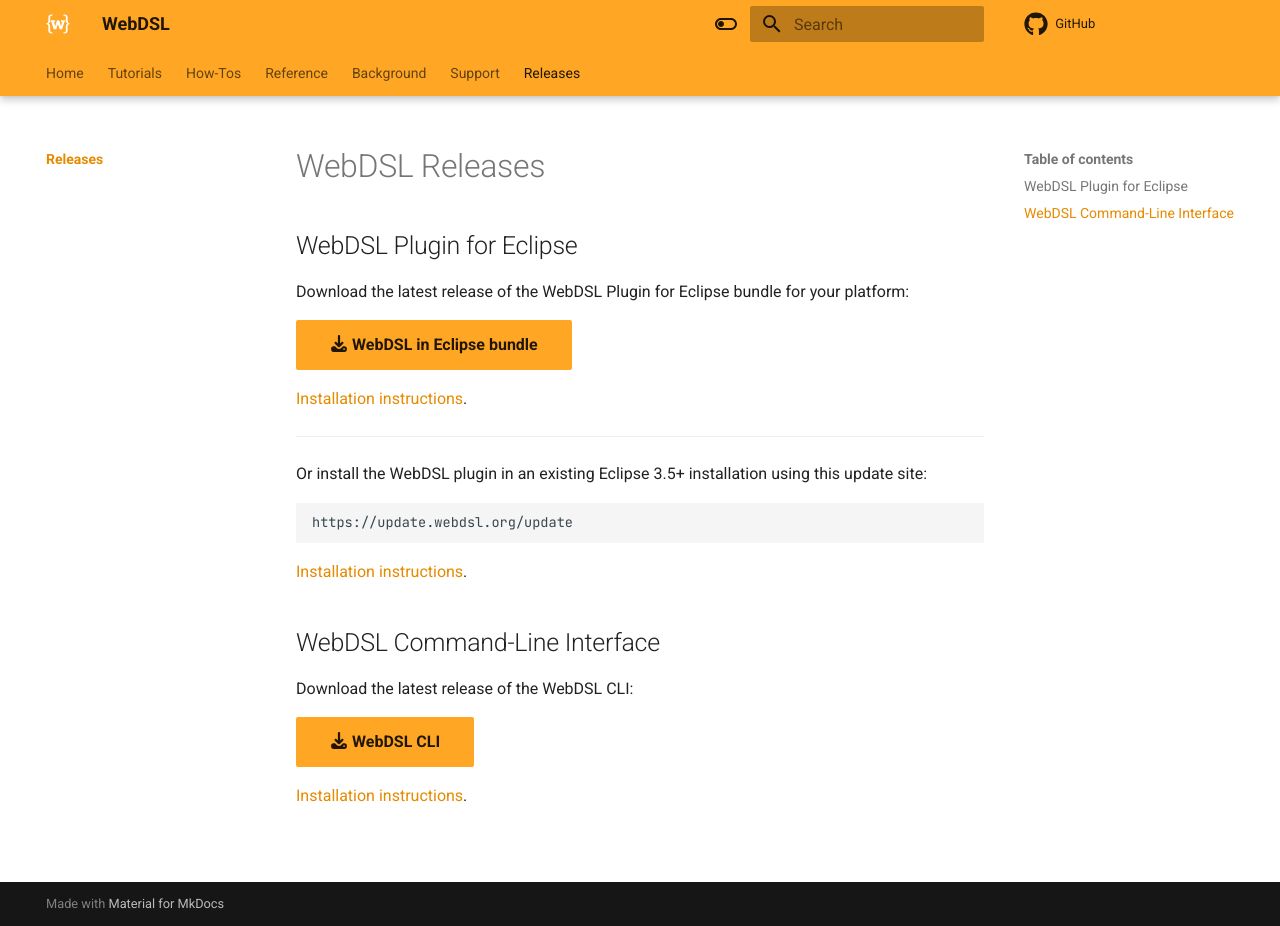
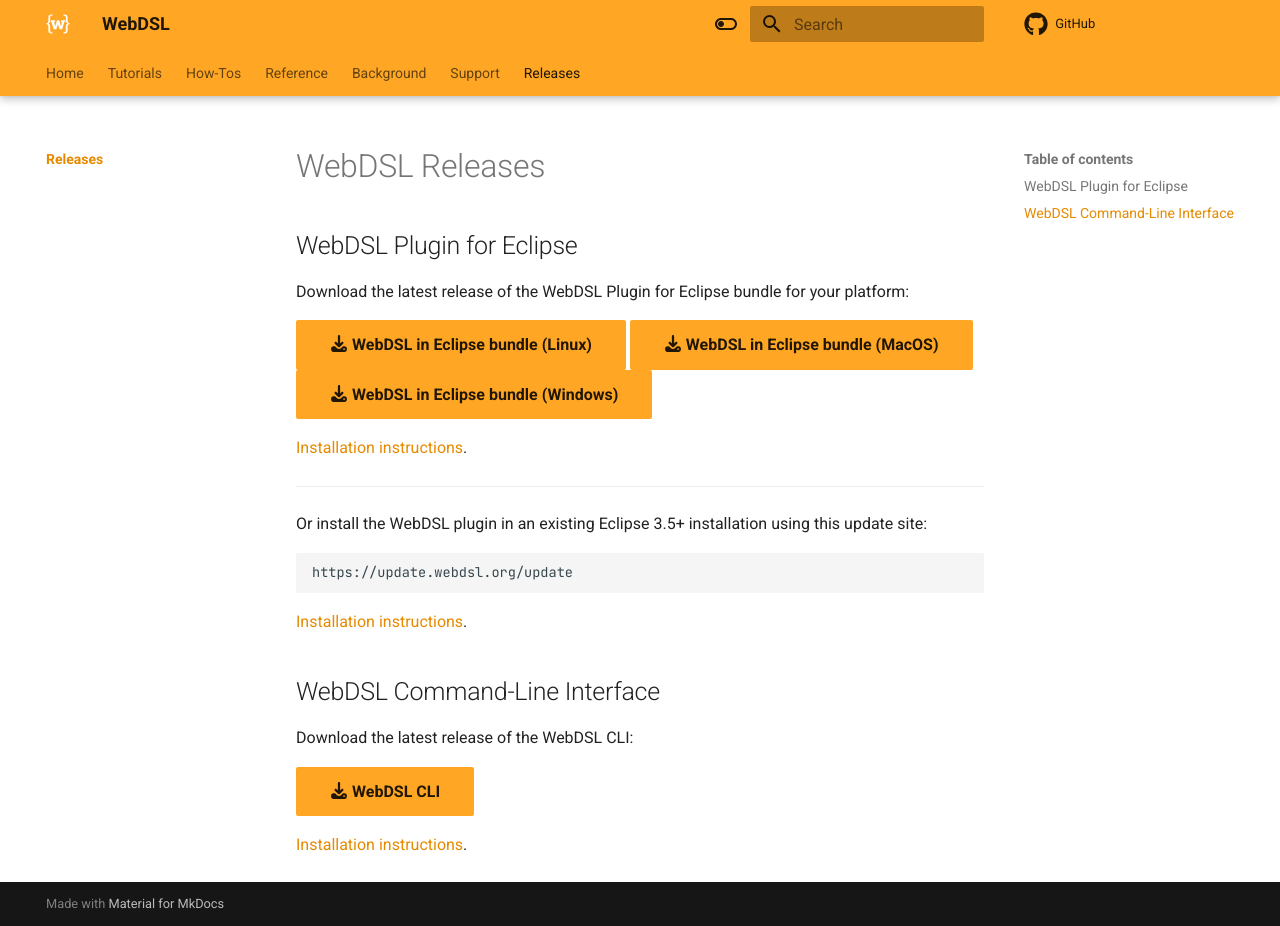
Before and after one commit to webdsl/webdsl-docs, an MkDocs documentation site: the page built from docs/releases/index.md, in a window 1280 px wide and 926 px high. Built offline with MkDocs 1.6.1 and Material for MkDocs 9.7.7, drawn with Linux system fonts in a browser that asks for light colours; comment, search, counter and statistics services are not loaded.

Commit message:
Update Eclipse links

```diff
--- a/docs/releases/index.md
+++ b/docs/releases/index.md
@@ -3,7 +3,9 @@
 ## WebDSL Plugin for Eclipse
 Download the latest release of the WebDSL Plugin for Eclipse bundle for your platform:
 
-[:fontawesome-solid-download: WebDSL in Eclipse bundle](https://buildfarm.metaborg.org/view/WebDSL/job/webdsl-eclipsegen/lastSuccessfulBuild/artifact/dist/eclipse/){ .md-button .md-button--primary }
+[:fontawesome-solid-download: WebDSL in Eclipse bundle (Linux)](https://update.webdsl.org/eclipse/eclipse-linux-x64.tar.gz){ .md-button .md-button--primary }
+[:fontawesome-solid-download: WebDSL in Eclipse bundle (MacOS)](https://update.webdsl.org/eclipse/eclipse-macosx-x64.tar.gz){ .md-button .md-button--primary }
+[:fontawesome-solid-download: WebDSL in Eclipse bundle (Windows)](https://update.webdsl.org/eclipse/eclipse-windows-x64.zip ){ .md-button .md-button--primary }
 
 [Installation instructions](../howtos/install-eclipse-bundle.md).
 
```
